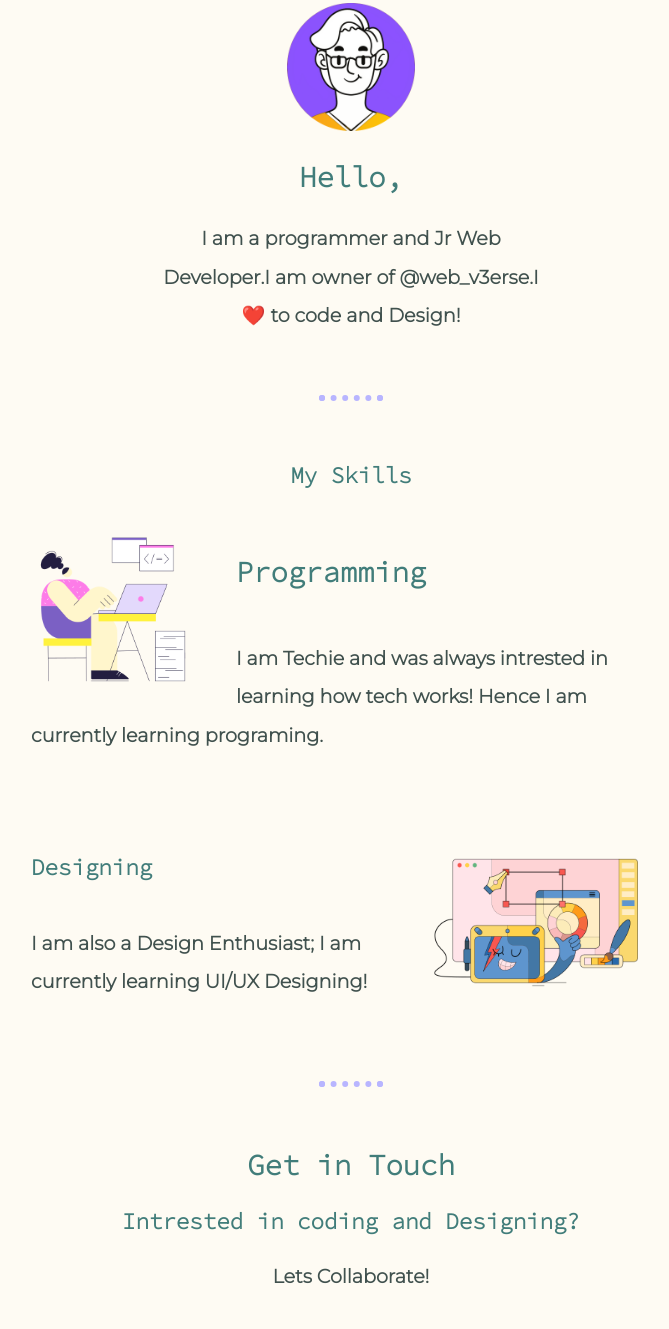
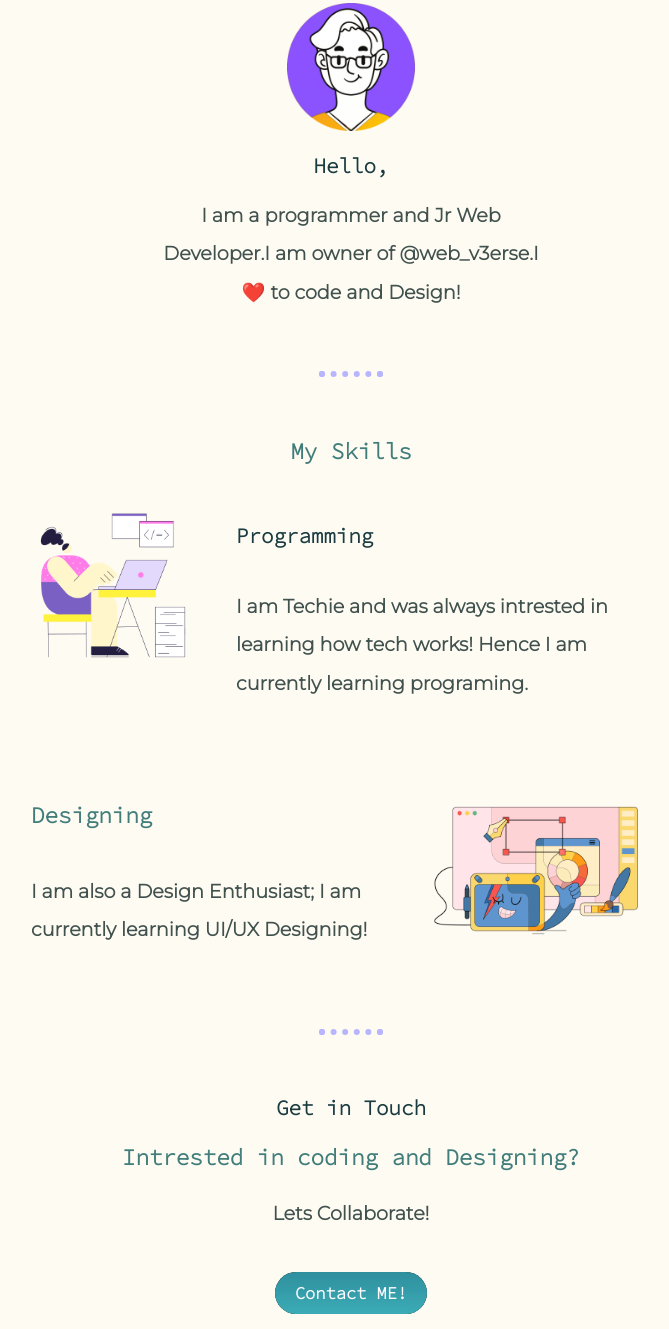
Before and after one commit to im-atharva/my-site, a plain HTML site: page index.html in a window 1280 px wide. Shown: the part 591-1920 px from the top of the page, without its empty margins (289-958 px from the left). Drawn offline with Linux system fonts and the light colour scheme.

Commit message:
update styles.css

```diff
--- a/index.html
+++ b/index.html
@@ -27,7 +27,7 @@
     <div class="middle-container">
         <div class="profile">
             <img class="dp" src="profile-pic.png" alt="Profile-Pic">
-            <h2>Hello,</h2>
+            <h2 class="subheader" >Hello,</h2>
             <p class="intro">I am a programmer and Jr Web Developer.I am owner of @web_v3erse.I ❤️ to code and Design!</p>
         </div>
         <hr>
@@ -36,7 +36,7 @@
 
             <div class="skill-row">
                 <img class="codeimg" src="code.png" alt="code">
-                <h2> Programming</h2>
+                <h2 class="subheader"> Programming</h2>
                 <p>I am Techie and was always intrested in learning how tech works! Hence I am currently learning
                     programing.</p>
             </div>
@@ -50,7 +50,7 @@
         </div>
         <hr>
         <div class="contact-me">
-            <h2>Get in Touch</h2>
+            <h2 class="subheader">Get in Touch</h2>
             <h3>Intrested in coding and Designing?
             </h3>
             <p>Lets Collaborate!</p>
```
